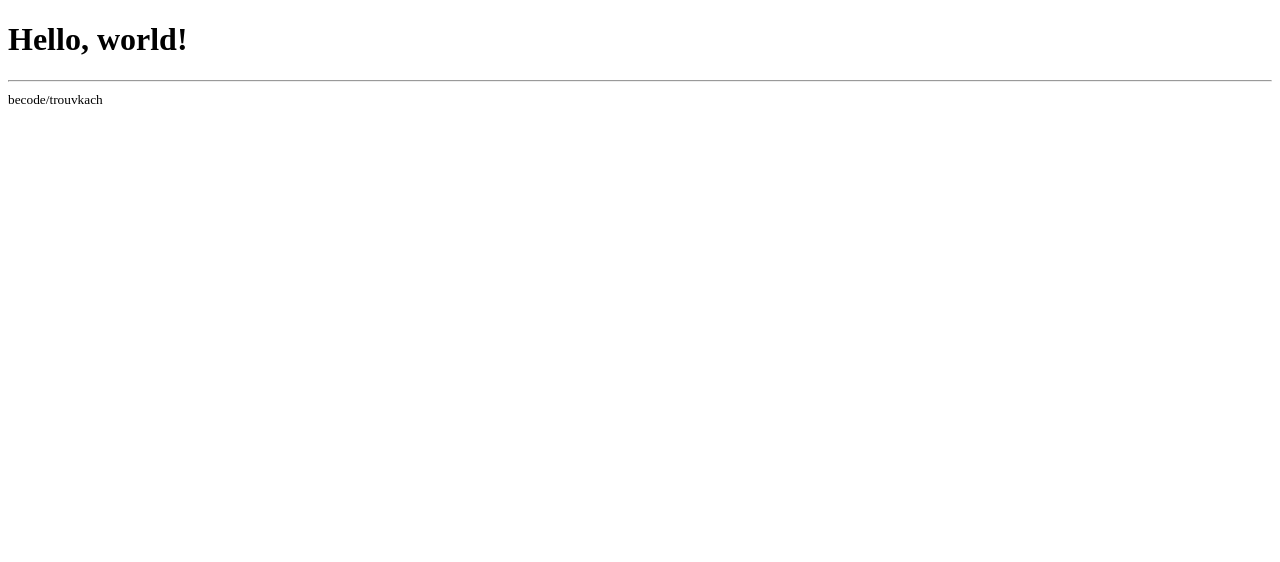
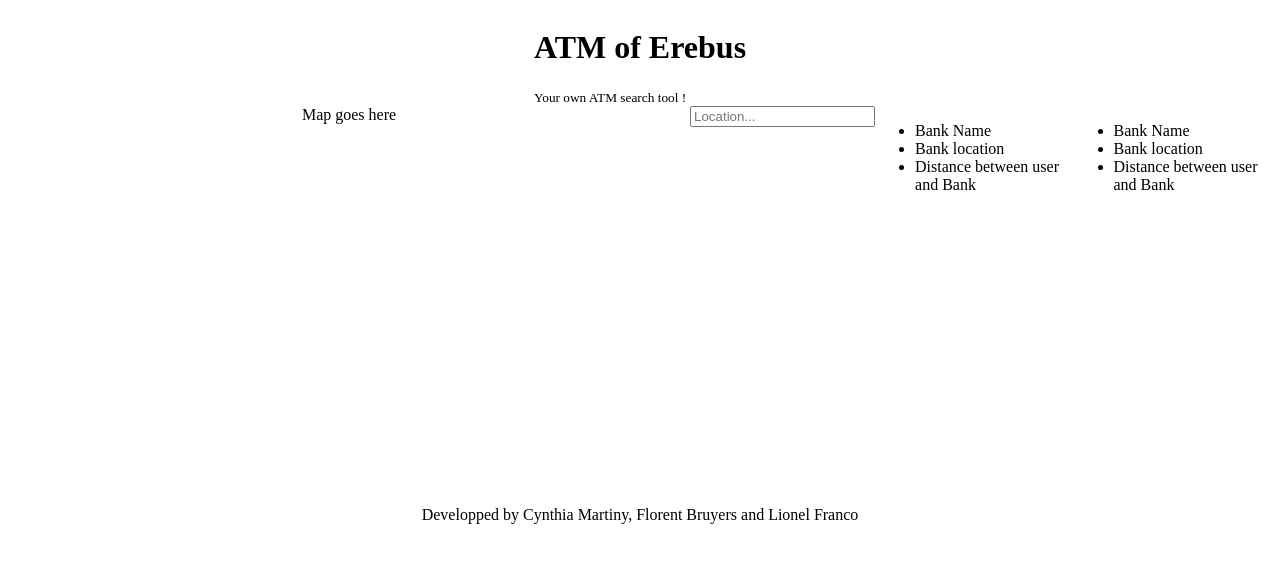
Before and after one commit to Cynthiamf/trouvkach, a React app: page / in a window 1280 px wide. Built offline with nearby package versions, Linux system fonts and the light colour scheme.

Commit message:
Ajout premiers components

```diff
--- a/package.json
+++ b/package.json
@@ -48,8 +48,10 @@
   },
   "dependencies": {
     "express": "^4.17.1",
+    "google-maps-react": "^2.0.2",
     "react": "^16.9.0",
-    "react-dom": "^16.9.0"
+    "react-dom": "^16.9.0",
+    "react-leaflet": "^2.4.0"
   },
   "husky": {
     "hooks": {
--- a/src/client/app.js
+++ b/src/client/app.js
@@ -2,13 +2,42 @@
  *
  * /src/client/app.js - Client entry point
  *
- * coded by leny@BeCode
- * started at 06/09/2019
+ * coded by Lionel Franco
+ * started at 11/09/2019
  */
 
 import * as React from "react";
 import ReactDOM from "react-dom";
 
-import HelloWorld from "./components/hello";
+import Header from "./components/header";
+import Map from "./components/map";
+import Search from "./components/search";
+import List from "./components/list";
+import Footer from "./components/footer";
 
-ReactDOM.render(<HelloWorld />, document.querySelector("#app"));
+const App = () => (
+    <div>
+        <div className={"Header"}>
+            <Header />
+        </div>
+        <div className={"Content"}>
+            <div className={"LeftBlock"}>
+                <Map />
+            </div>
+            <div className={"RightBlock"}>
+                <div className={"Search"}>
+                    <Search />
+                </div>
+                <div className={"Lists"}>
+                    <List />
+                    <List />
+                </div>
+            </div>
+        </div>
+        <div className={"Footer"}>
+            <Footer />
+        </div>
+    </div>
+);
+
+ReactDOM.render(<App />, document.querySelector("#app"));
--- /dev/null
+++ b/src/client/components/footer.js
@@ -0,0 +1,19 @@
+/* becodeorg/trouvkach
+ *
+ * /src/client/components/footer.js - Footer Component
+ *
+ * coded by Lionel Franco
+ * started at 11/09/2019
+ */
+
+import * as React from "react";
+
+const Footer = () => (
+    <div>
+        <span>
+            {"Developped by Cynthia Martiny, Florent Bruyers and Lionel Franco"}
+        </span>
+    </div>
+);
+
+export default Footer;
--- /dev/null
+++ b/src/client/components/header.js
@@ -0,0 +1,18 @@
+/* becodeorg/trouvkach
+ *
+ * /src/client/components/header.js - Header Component
+ *
+ * coded by Lionel Franco
+ * started at 11/09/2019
+ */
+
+import * as React from "react";
+
+const Header = () => (
+    <div>
+        <h1>{"ATM of Erebus"}</h1>
+        <small>{"Your own ATM search tool !"}</small>
+    </div>
+);
+
+export default Header;
--- /dev/null
+++ b/src/client/components/list.js
@@ -0,0 +1,21 @@
+/* becodeorg/trouvkach
+ *
+ * /src/client/components/list.js - List Component
+ *
+ * coded by Lionel Franco
+ * started at 11/09/2019
+ */
+
+import * as React from "react";
+
+const List = () => (
+    <div>
+        <ul>
+            <li>{"Bank Name"}</li>
+            <li>{"Bank location"}</li>
+            <li>{"Distance between user and Bank"}</li>
+        </ul>
+    </div>
+);
+
+export default List;
--- /dev/null
+++ b/src/client/components/map.js
@@ -0,0 +1,17 @@
+/* becodeorg/trouvkach
+ *
+ * /src/client/components/map.js - Map Component
+ *
+ * coded by Lionel Franco
+ * started at 11/09/2019
+ */
+
+import * as React from "react";
+
+const Map = () => (
+    <div>
+        <span>{"Map goes here"}</span>
+    </div>
+);
+
+export default Map;
--- /dev/null
+++ b/src/client/components/search.js
@@ -0,0 +1,17 @@
+/* becodeorg/trouvkach
+ *
+ * /src/client/components/search.js - Search Component
+ *
+ * coded by Lionel Franco
+ * started at 11/09/2019
+ */
+
+import * as React from "react";
+
+const Search = () => (
+    <div>
+        <input type={"text"} className={"input"} placeholder={"Location..."} />
+    </div>
+);
+
+export default Search;
--- a/src/index.html
+++ b/src/index.html
@@ -5,6 +5,7 @@
         <title>BeCode/Trouvkach</title>
 
         <meta name="viewport" content="minimum-scale=1, initial-scale=1, width=device-width, shrink-to-fit=no" />
+        <link rel="stylesheet" href="../src/style.css">
     </head>
     <body>
         <div id="app"></div>
--- /dev/null
+++ b/src/style.css
@@ -0,0 +1,36 @@
+.Header {
+    display: flex;
+    justify-content: center;
+}
+
+.Content {
+    display: flex;
+    justify-content: center;
+}
+
+.LeftBlock {
+    display: flex;
+    justify-content: center;
+    height: 400px;
+    width: 800px;
+}
+
+.RightBlock {
+    display: flex;
+    justify-content: center;
+}
+
+.Search {
+    display: flex;
+    justify-content: center;
+}
+
+.Lists {
+    display: flex;
+    justify-content: center;
+}
+
+.Footer {
+    display: flex;
+    justify-content: center;
+}
```
Also changed, not shown: 1 other file.
